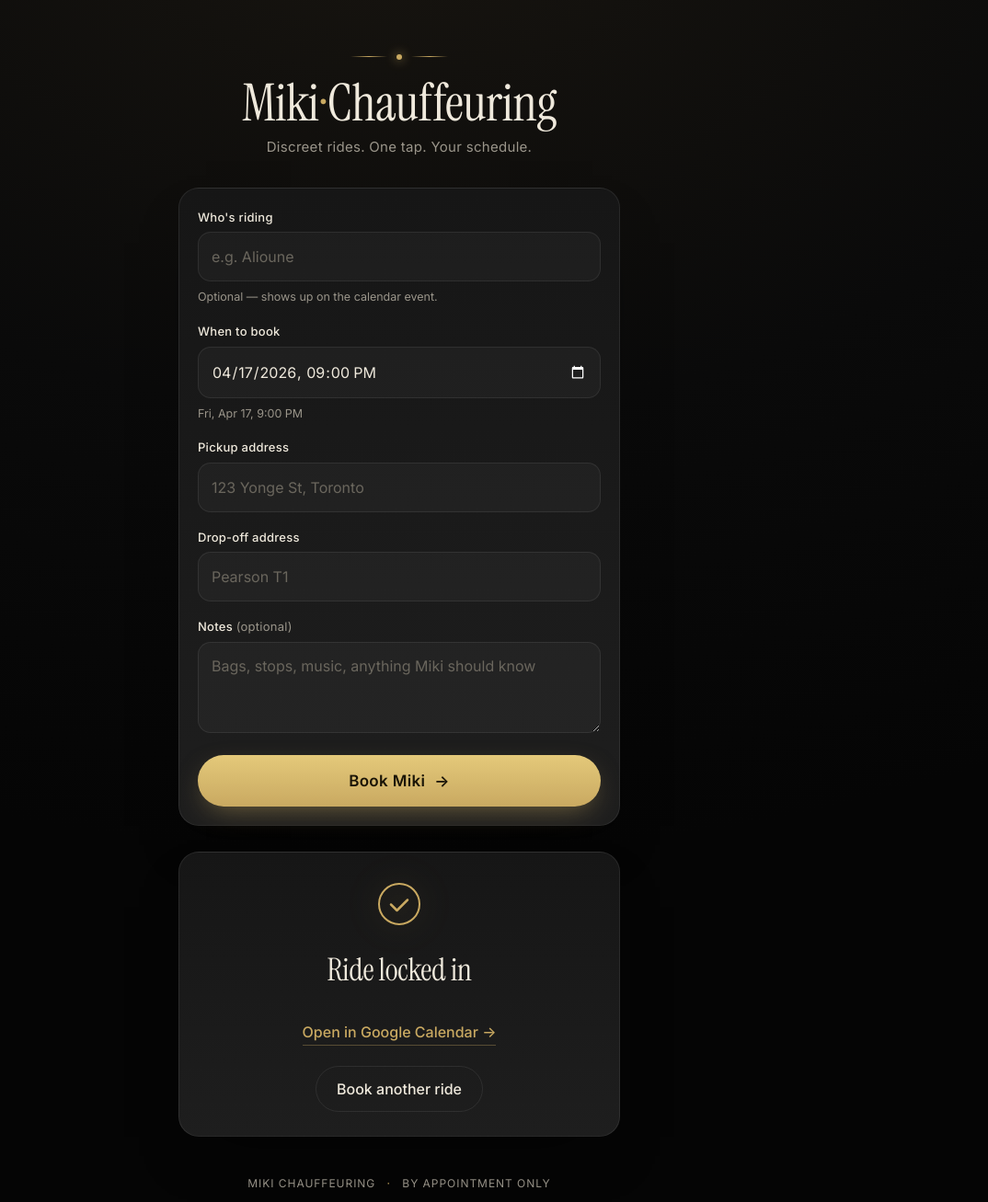
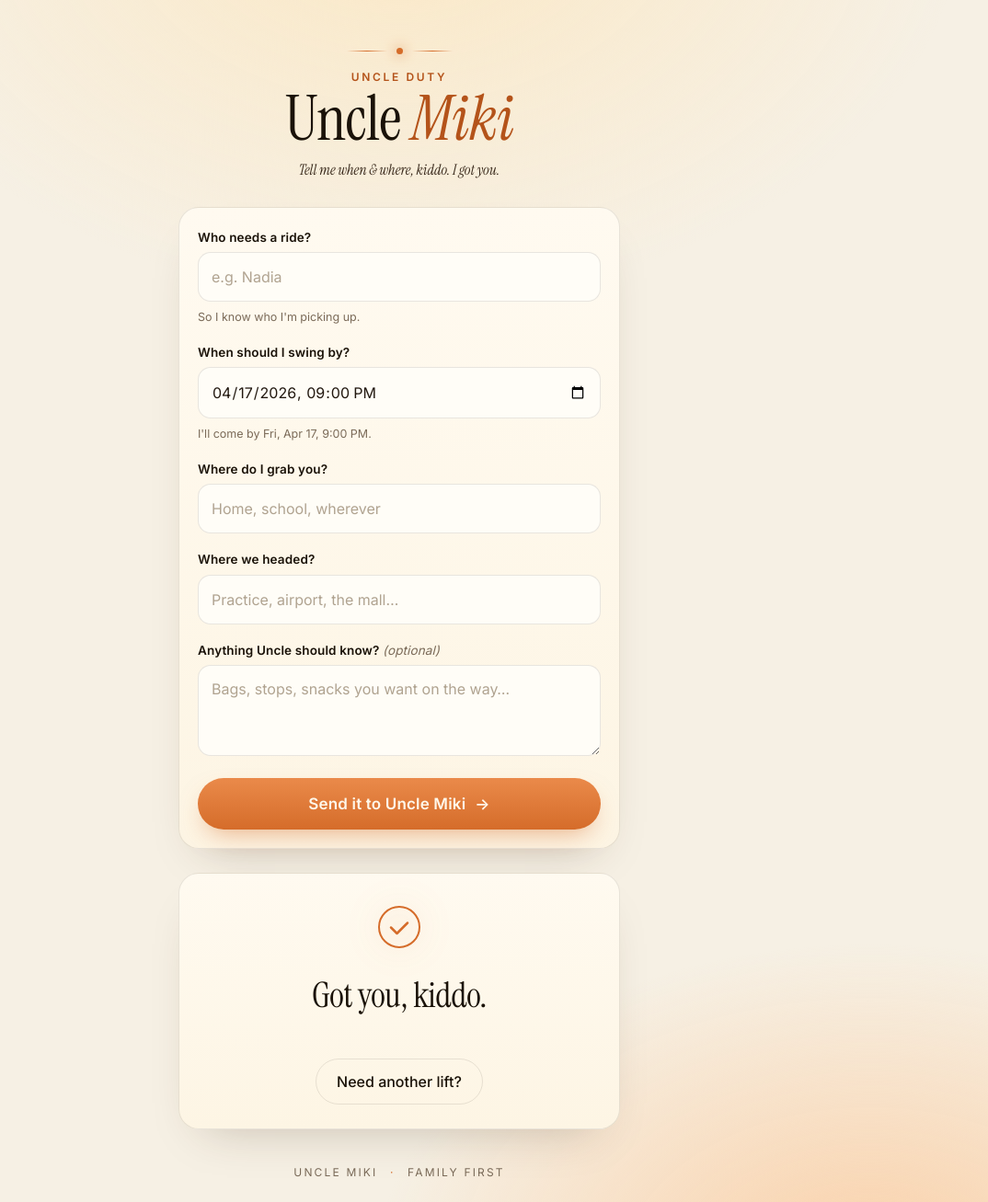
Before and after one commit to afaye1/miki-chauffeur, a website: page public/index.html in a window 1280 px wide. Shown: the top 1307 px of the page at 92% size, without its empty margins (206-1280 px from the left). Drawn offline with Linux system fonts and the light colour scheme.

Commit message:
Rebrand to Uncle Miki — warm familial tone, cream/amber palette
- Copy: first-person-from-uncle voice, removed chauffeur/luxe language
- Palette: cream paper + deep ink + burnt amber (was black/gold)
- Removed Google Calendar link from success UI (user owns the calendar)
- Icon: friendly steering wheel + Uncle/MIKI wordmark
- Calendar event title: "Uncle duty — {name}"

Co-Authored-By: Claude Opus 4.7 (1M context) <noreply@anthropic.com>

```diff
--- a/public/app.js
+++ b/public/app.js
@@ -6,7 +6,6 @@
   const whenHint = document.getElementById("whenHint");
   const successEl = document.getElementById("success");
   const successSub = document.getElementById("successSub");
-  const successLink = document.getElementById("successLink");
   const againBtn = document.getElementById("againBtn");
 
   // Default whenLocal to "now + 30 min" (rounded to :00/:15/:30/:45)
@@ -25,13 +24,14 @@
 
   // Live hint: humanized when-string
   function refreshWhenHint() {
+    const fallback = "Pick a day & time.";
     if (!whenInput.value) {
-      whenHint.textContent = "Pick any date & time.";
+      whenHint.textContent = fallback;
       return;
     }
     const d = new Date(whenInput.value);
     if (Number.isNaN(d.getTime())) {
-      whenHint.textContent = "Pick any date & time.";
+      whenHint.textContent = fallback;
       return;
     }
     const fmt = new Intl.DateTimeFormat(undefined, {
@@ -41,7 +41,7 @@
       hour: "numeric",
       minute: "2-digit",
     });
-    whenHint.textContent = fmt.format(d);
+    whenHint.textContent = `I'll come by ${fmt.format(d)}.`;
   }
   whenInput.addEventListener("input", refreshWhenHint);
   whenInput.addEventListener("blur", refreshWhenHint);
@@ -79,19 +79,19 @@
     const passengerName = document.getElementById("passengerName").value.trim();
 
     if (!whenLocal || !startAddress || !endAddress) {
-      showError("When, pickup and drop-off are required.");
+      showError("I need a time, a pickup and a drop-off, kiddo.");
       return;
     }
 
     const whenDate = new Date(whenLocal);
     if (Number.isNaN(whenDate.getTime())) {
-      showError("That date / time doesn't look right.");
+      showError("That date/time's not right — try again.");
       return;
     }
 
     submitBtn.disabled = true;
     const originalLabel = submitBtn.querySelector(".cta-label").textContent;
-    submitBtn.querySelector(".cta-label").textContent = "Booking…";
+    submitBtn.querySelector(".cta-label").textContent = "Sending…";
 
     try {
       const res = await fetch("/api/book", {
@@ -108,7 +108,7 @@
       const data = await res.json();
 
       if (!res.ok || !data.ok) {
-        showError(data.error || "Couldn't save the booking. Try again in a second.");
+        showError(data.error || "Couldn't get that to Uncle. Try again in a second.");
         return;
       }
 
@@ -122,12 +122,10 @@
         hour: "numeric",
         minute: "2-digit",
       });
-      successSub.textContent = `${fmt.format(whenDate)} · ${startAddress} → ${endAddress}`;
-      if (data.htmlLink) successLink.href = data.htmlLink;
-      else successLink.hidden = true;
+      successSub.textContent = `I'll be there ${fmt.format(whenDate)} — ${startAddress} → ${endAddress}.`;
     } catch (err) {
       console.error(err);
-      showError("Network hiccup. Check connection and retry.");
+      showError("Signal hiccup. Check your connection and send it again.");
     } finally {
       submitBtn.disabled = false;
       submitBtn.querySelector(".cta-label").textContent = originalLabel;
--- a/public/index.html
+++ b/public/index.html
@@ -3,12 +3,12 @@
 <head>
 <meta charset="utf-8">
 <meta name="viewport" content="width=device-width, initial-scale=1, viewport-fit=cover">
-<meta name="theme-color" content="#0a0a0a">
+<meta name="theme-color" content="#f6f0e4">
 <meta name="apple-mobile-web-app-capable" content="yes">
-<meta name="apple-mobile-web-app-status-bar-style" content="black-translucent">
-<meta name="apple-mobile-web-app-title" content="Miki">
-<meta name="description" content="Miki Chauffeuring — discreet, on-demand rides. Book in seconds.">
-<title>Miki Chauffeuring</title>
+<meta name="apple-mobile-web-app-status-bar-style" content="default">
+<meta name="apple-mobile-web-app-title" content="Uncle Miki">
+<meta name="description" content="Uncle Miki on call — tell him when & where, he'll swing by.">
+<title>Uncle Miki — on call</title>
 <link rel="manifest" href="/manifest.webmanifest">
 <link rel="icon" href="/icon.svg" type="image/svg+xml">
 <link rel="apple-touch-icon" href="/icon-192.png">
@@ -27,37 +27,38 @@
         <span class="mark-dot"></span>
         <span class="mark-line"></span>
       </div>
-      <h1 class="title">Miki<span class="title-amp">&middot;</span>Chauffeuring</h1>
-      <p class="tagline">Discreet rides. One tap. Your schedule.</p>
+      <p class="eyebrow">Uncle duty</p>
+      <h1 class="title">Uncle <em>Miki</em></h1>
+      <p class="tagline">Tell me when &amp; where, kiddo. I got you.</p>
     </header>
 
     <form id="booking" class="form" novalidate>
 
       <div class="field">
-        <label for="passengerName">Who's riding</label>
+        <label for="passengerName">Who needs a ride?</label>
         <input
           id="passengerName"
           name="passengerName"
           type="text"
           autocomplete="name"
-          placeholder="e.g. Alioune"
+          placeholder="e.g. Nadia"
           maxlength="80">
-        <p class="hint">Optional — shows up on the calendar event.</p>
+        <p class="hint">So I know who I'm picking up.</p>
       </div>
 
       <div class="field">
-        <label for="whenLocal">When to book</label>
+        <label for="whenLocal">When should I swing by?</label>
         <input
           id="whenLocal"
           name="whenLocal"
           type="datetime-local"
           required
           autocomplete="off">
-        <p class="hint" id="whenHint">Pick any date & time.</p>
+        <p class="hint" id="whenHint">Pick a day &amp; time.</p>
       </div>
 
       <div class="field">
-        <label for="startAddress">Pickup address</label>
+        <label for="startAddress">Where do I grab you?</label>
         <input
           id="startAddress"
           name="startAddress"
@@ -65,12 +66,12 @@
           inputmode="text"
           autocomplete="street-address"
           required
-          placeholder="123 Yonge St, Toronto"
+          placeholder="Home, school, wherever"
           maxlength="240">
       </div>
 
       <div class="field">
-        <label for="endAddress">Drop-off address</label>
+        <label for="endAddress">Where we headed?</label>
         <input
           id="endAddress"
           name="endAddress"
@@ -78,22 +79,22 @@
           inputmode="text"
           autocomplete="off"
           required
-          placeholder="Pearson T1"
+          placeholder="Practice, airport, the mall…"
           maxlength="240">
       </div>
 
       <div class="field">
-        <label for="notes">Notes <span class="meta">(optional)</span></label>
+        <label for="notes">Anything Uncle should know? <span class="meta">(optional)</span></label>
         <textarea
           id="notes"
           name="notes"
           rows="3"
           maxlength="600"
-          placeholder="Bags, stops, music, anything Miki should know"></textarea>
+          placeholder="Bags, stops, snacks you want on the way…"></textarea>
       </div>
 
       <button type="submit" class="cta" id="submitBtn">
-        <span class="cta-label">Book Miki</span>
+        <span class="cta-label">Send it to Uncle Miki</span>
         <span class="cta-arrow" aria-hidden="true">→</span>
       </button>
 
@@ -108,18 +109,15 @@
             stroke-linecap="round" stroke-linejoin="round"/>
         </svg>
       </div>
-      <h2 class="success-title">Ride locked in</h2>
+      <h2 class="success-title">Got you, kiddo.</h2>
       <p class="success-sub" id="successSub"></p>
-      <a class="success-link" id="successLink" target="_blank" rel="noopener">
-        Open in Google Calendar →
-      </a>
-      <button type="button" class="ghost" id="againBtn">Book another ride</button>
+      <button type="button" class="ghost" id="againBtn">Need another lift?</button>
     </section>
 
     <footer class="foot">
-      <span>Miki Chauffeuring</span>
+      <span>Uncle Miki</span>
       <span class="sep">·</span>
-      <span>By appointment only</span>
+      <span>Family first</span>
     </footer>
 
   </main>
--- a/public/styles.css
+++ b/public/styles.css
@@ -1,18 +1,22 @@
 :root {
-  --bg: #0a0a0a;
-  --surface: #161616;
-  --surface-hi: #1e1e1e;
-  --line: rgba(255, 255, 255, 0.08);
-  --line-hi: rgba(201, 169, 97, 0.35);
-  --text: #efe9dc;
-  --muted: #9a958a;
-  --gold: #c9a961;
-  --gold-hi: #e4c97a;
-  --gold-soft: rgba(201, 169, 97, 0.12);
-  --err: #e07a6b;
+  --bg: #f6f0e4;
+  --bg-deep: #efe6d3;
+  --surface: #fffaf0;
+  --surface-hi: #fdf5e4;
+  --line: rgba(30, 22, 14, 0.1);
+  --line-hi: rgba(213, 108, 42, 0.45);
+  --text: #221810;
+  --text-soft: #3a2a1c;
+  --muted: #7a6a58;
+  --accent: #d56c2a;       /* burnt amber — uncle-shirt warmth */
+  --accent-hi: #ea8a4a;
+  --accent-deep: #b4531a;
+  --accent-soft: rgba(213, 108, 42, 0.12);
+  --ink: #1a1208;
+  --err: #b23c2a;
   --radius: 14px;
   --radius-lg: 22px;
-  --shadow: 0 30px 60px -30px rgba(0, 0, 0, 0.6);
+  --shadow: 0 24px 50px -28px rgba(60, 40, 20, 0.28);
   --serif: "Instrument Serif", ui-serif, Georgia, serif;
   --sans: "Inter", system-ui, -apple-system, BlinkMacSystemFont, "Segoe UI", Roboto, sans-serif;
 }
@@ -22,7 +26,10 @@
 html, body {
   margin: 0;
   padding: 0;
-  background: radial-gradient(120% 80% at 50% -10%, #181510 0%, #0a0a0a 55%, #050505 100%) no-repeat;
+  background:
+    radial-gradient(80% 55% at 50% -8%, #fbe8c5 0%, transparent 60%),
+    radial-gradient(70% 45% at 90% 105%, #fad0a8 0%, transparent 60%),
+    var(--bg);
   color: var(--text);
   font-family: var(--sans);
   font-size: 16px;
@@ -32,9 +39,9 @@ html, body {
 }
 
 body {
-  padding: max(env(safe-area-inset-top), 20px)
+  padding: max(env(safe-area-inset-top), 22px)
            max(env(safe-area-inset-right), 20px)
-           max(env(safe-area-inset-bottom), 24px)
+           max(env(safe-area-inset-bottom), 26px)
            max(env(safe-area-inset-left), 20px);
 }
 
@@ -43,53 +50,65 @@ body {
   margin: 0 auto;
   display: flex;
   flex-direction: column;
-  gap: 28px;
+  gap: 26px;
 }
 
 /* ---------- Hero ---------- */
 .hero {
   text-align: center;
-  padding: 24px 0 4px;
+  padding: 16px 0 2px;
 }
 
 .mark {
   display: inline-flex;
   align-items: center;
   gap: 10px;
-  margin-bottom: 18px;
-  color: var(--gold);
+  margin-bottom: 16px;
+  color: var(--accent);
 }
 .mark-line {
-  width: 40px;
+  width: 44px;
   height: 1px;
-  background: linear-gradient(90deg, transparent, var(--gold) 50%, transparent);
+  background: linear-gradient(90deg, transparent, var(--accent) 50%, transparent);
 }
 .mark-dot {
-  width: 6px;
-  height: 6px;
+  width: 7px;
+  height: 7px;
   border-radius: 50%;
-  background: var(--gold);
-  box-shadow: 0 0 12px var(--gold);
+  background: var(--accent);
+  box-shadow: 0 0 14px var(--accent);
+}
+
+.eyebrow {
+  margin: 0 0 2px;
+  font-size: 12px;
+  letter-spacing: 0.22em;
+  text-transform: uppercase;
+  color: var(--accent-deep);
+  font-weight: 600;
 }
 
 .title {
   font-family: var(--serif);
   font-weight: 400;
-  font-size: clamp(38px, 9vw, 56px);
-  line-height: 1.05;
+  font-size: clamp(46px, 11vw, 68px);
+  line-height: 1;
   letter-spacing: -0.01em;
-  margin: 0 0 8px;
+  margin: 0 0 10px;
+  color: var(--ink);
 }
-.title-amp {
-  color: var(--gold);
-  margin: 0 2px;
+.title em {
+  font-style: italic;
+  color: var(--accent-deep);
 }
 
 .tagline {
   margin: 0;
-  color: var(--muted);
-  font-size: 15px;
-  letter-spacing: 0.02em;
+  color: var(--text-soft);
+  font-size: 16px;
+  letter-spacing: 0;
+  font-style: italic;
+  font-family: var(--serif);
 }
 
 /* ---------- Form ---------- */
@@ -111,14 +130,15 @@ body {
 }
 
 .field label {
-  font-size: 13px;
-  font-weight: 500;
-  color: var(--text);
-  letter-spacing: 0.02em;
+  font-size: 13.5px;
+  font-weight: 600;
+  color: var(--ink);
+  letter-spacing: 0.01em;
 }
 .field .meta {
   color: var(--muted);
   font-weight: 400;
+  font-style: italic;
 }
 
 .field input,
@@ -129,7 +149,7 @@ body {
   font: inherit;
   font-size: 16px;
   color: var(--text);
-  background: rgba(255, 255, 255, 0.03);
+  background: #fffdf7;
   border: 1px solid var(--line);
   border-radius: var(--radius);
   padding: 14px 14px;
@@ -145,15 +165,15 @@ body {
 
 .field input::placeholder,
 .field textarea::placeholder {
-  color: #6a665d;
+  color: #b0a390;
 }
 
 .field input:focus,
 .field textarea:focus {
   outline: none;
-  border-color: var(--gold);
-  background: rgba(201, 169, 97, 0.06);
-  box-shadow: 0 0 0 3px var(--gold-soft);
+  border-color: var(--accent);
+  background: #fff8ea;
+  box-shadow: 0 0 0 3px var(--accent-soft);
 }
 
 .field input:invalid:not(:placeholder-shown),
@@ -161,9 +181,8 @@ body {
   border-color: var(--err);
 }
 
-/* datetime-local tweak */
 input[type="datetime-local"] {
-  color-scheme: dark;
+  color-scheme: light;
 }
 
 .hint {
@@ -177,12 +196,12 @@ input[type="datetime-local"] {
   margin-top: 6px;
   appearance: none;
   border: 0;
-  background: linear-gradient(180deg, var(--gold-hi) 0%, var(--gold) 100%);
-  color: #1a1406;
+  background: linear-gradient(180deg, var(--accent-hi) 0%, var(--accent) 100%);
+  color: #fff8ea;
   font-family: var(--sans);
   font-weight: 600;
   font-size: 17px;
-  letter-spacing: 0.02em;
+  letter-spacing: 0.01em;
   min-height: 56px;
   border-radius: 999px;
   display: flex;
@@ -191,7 +210,7 @@ input[type="datetime-local"] {
   gap: 10px;
   cursor: pointer;
   transition: transform 150ms ease, box-shadow 200ms ease, filter 200ms ease;
-  box-shadow: 0 10px 30px -10px rgba(201, 169, 97, 0.55);
+  box-shadow: 0 12px 28px -10px rgba(213, 108, 42, 0.55);
 }
 .cta .cta-arrow {
   transition: transform 200ms ease;
@@ -206,7 +225,7 @@ input[type="datetime-local"] {
   transform: scale(0.985);
 }
 .cta:disabled {
-  filter: grayscale(0.3) brightness(0.9);
+  filter: grayscale(0.3) brightness(0.95);
   cursor: progress;
 }
 
@@ -222,7 +241,7 @@ input[type="datetime-local"] {
   background: linear-gradient(180deg, var(--surface) 0%, var(--surface-hi) 100%);
   border: 1px solid var(--line);
   border-radius: var(--radius-lg);
-  padding: 32px 22px 26px;
+  padding: 34px 22px 26px;
   text-align: center;
   box-shadow: var(--shadow);
   display: flex;
@@ -237,39 +256,29 @@ input[type="datetime-local"] {
 }
 
 .success-badge {
-  color: var(--gold);
+  color: var(--accent);
   margin-bottom: 4px;
-  filter: drop-shadow(0 0 18px rgba(201, 169, 97, 0.35));
+  filter: drop-shadow(0 0 18px rgba(213, 108, 42, 0.35));
 }
 .success-title {
   font-family: var(--serif);
   font-weight: 400;
-  font-size: 34px;
+  font-size: 38px;
   margin: 0;
   letter-spacing: -0.01em;
+  color: var(--ink);
 }
 .success-sub {
-  margin: 0;
-  color: var(--muted);
-  font-size: 14.5px;
+  margin: 0 0 6px;
+  color: var(--text-soft);
+  font-size: 15px;
   max-width: 320px;
-}
-.success-link {
-  margin-top: 6px;
-  color: var(--gold);
-  font-weight: 500;
-  text-decoration: none;
-  border-bottom: 1px solid var(--line-hi);
-  padding-bottom: 2px;
-}
-.success-link:hover {
-  color: var(--gold-hi);
 }
 
 .ghost {
   margin-top: 10px;
   background: transparent;
-  color: var(--text);
+  color: var(--ink);
   border: 1px solid var(--line);
   border-radius: 999px;
   padding: 12px 22px;
@@ -280,8 +289,8 @@ input[type="datetime-local"] {
   transition: border-color 160ms ease, color 160ms ease;
 }
 .ghost:hover {
-  border-color: var(--gold);
-  color: var(--gold);
+  border-color: var(--accent);
+  color: var(--accent-deep);
 }
 
 /* ---------- Footer ---------- */
@@ -289,11 +298,11 @@ input[type="datetime-local"] {
   text-align: center;
   color: var(--muted);
   font-size: 12px;
-  letter-spacing: 0.08em;
+  letter-spacing: 0.18em;
   text-transform: uppercase;
-  padding: 14px 0 8px;
+  padding: 12px 0 6px;
 }
-.foot .sep { margin: 0 8px; color: var(--gold); }
+.foot .sep { margin: 0 8px; color: var(--accent); }
 
 /* ---------- Motion pref ---------- */
 @media (prefers-reduced-motion: reduce) {
```
Also changed, not shown: server.js (+6 -7 lines), README.md, public/icon-192.png, public/icon-512.png, public/icon.svg, public/manifest.webmanifest.
